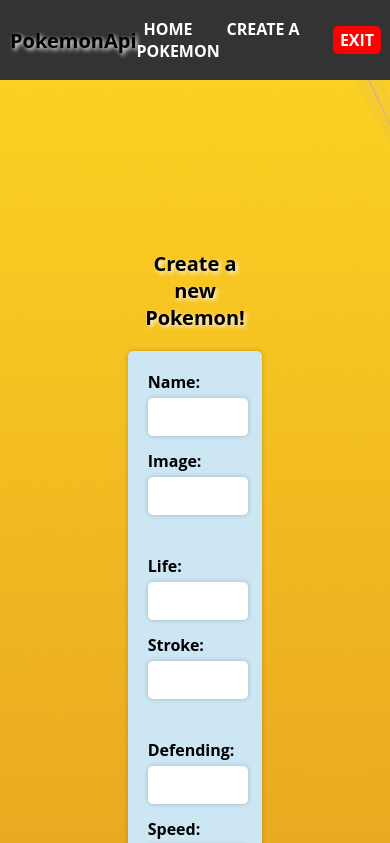
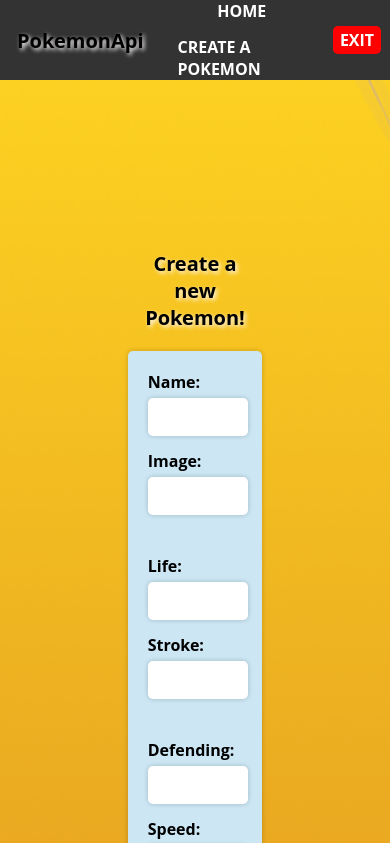
Before and after one commit to Noelia-Paz/Pokemon, a React (Create React App) app in the folder client/: page /form in a window 390 px wide. Shown: the top 843 px of the page. Built offline with nearby package versions, Linux system fonts and the light colour scheme; no server answers.

Commit message:
responsive navBar

```diff
--- a/client/src/components/NavBar/NavBar.jsx
+++ b/client/src/components/NavBar/NavBar.jsx
@@ -1,18 +1,21 @@
-import { Link } from 'react-router-dom';
-import style from './NavBar.module.css';
-import { getPokemonByName } from '../../redux/actions';
-import { useDispatch } from 'react-redux';
+import { Link } from "react-router-dom";
+import style from "./NavBar.module.css";
+import { getPokemonByName } from "../../redux/actions";
+import { useDispatch } from "react-redux";
 
 const NavBar = () => {
   const dispatch = useDispatch();
 
   const handleCleanPokemon = () => {
-    dispatch(getPokemonByName(''));
+    dispatch(getPokemonByName(""));
   };
   return (
     <div className={style.navBar}>
-      <h1 className={style.title}>PokemonApi</h1>
-      <div>
+      <Link to="/home" className={style.link}>
+        <h1 className={style.title}>PokemonApi</h1>
+      </Link>
+
+      <div className={style.titleNav}>
         <Link to="/home" className={style.link}>
           HOME
         </Link>
--- a/client/src/components/NavBar/NavBar.module.css
+++ b/client/src/components/NavBar/NavBar.module.css
@@ -54,3 +54,12 @@
       padding: 7px;
     }
   }
+
+
+  @media only screen and (max-width: 400px) {
+    .titleNav{
+      display:flex;
+      flex-direction: column;
+      align-items: center;
+    }
+  }
```
